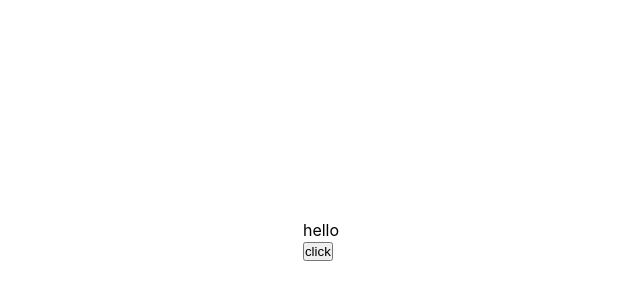
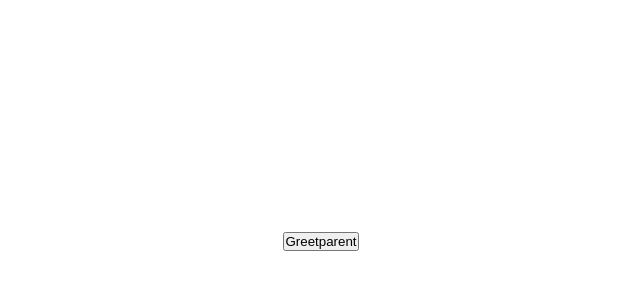
Before and after one commit to prashantpandey9/React-Example, a React (Create React App) app: page / in a window 1280 px wide. Shown: the part 160-460 px from the top of the page, without its empty margins (319-959 px from the left). Built offline with nearby package versions, Linux system fonts and the light colour scheme.

Commit message:
methodsOnProps

```diff
--- a/src/App.js
+++ b/src/App.js
@@ -6,6 +6,7 @@
 // import FunctionClick from './FunctionClick';
 import ClassClick from './ClassClick';
 import EventBind from './EventBind';
+import ParentComponent from './ParentComponent'
 function App(){
 
    return(
@@ -18,7 +19,8 @@
       {/* <Counter/> */}
       {/* <FunctionClick/> */}
       {/* <ClassClick/> */}
-      <EventBind/>
+      {/* <EventBind/> */}
+      <ParentComponent />
     </div>
 
   );
--- /dev/null
+++ b/src/ChildComponent.js
@@ -0,0 +1,9 @@
+import React from 'react'
+
+export default function ChildComponent(props) {
+    return (
+        <div>
+            <button onClick={()=>props.greetHandler("prashant")}>Greetparent </button>
+        </div>
+    )
+}
--- /dev/null
+++ b/src/ParentComponent.js
@@ -0,0 +1,25 @@
+import React, { Component } from 'react'
+import ChildComponent from './ChildComponent'
+class ParentComponent extends Component {
+    constructor(props) {
+        super(props)
+
+        this.state = {
+             parentName:"parent"
+        }
+        this.greetParent=this.greetParent.bind(this)
+    }
+    greetParent(childName){
+            alert(`hello ${this.state.parentName} from ${childName}`)
+    }
+
+    render() {
+        return (
+            <div>
+                <ChildComponent greetHandler={this.greetParent}/>
+            </div>
+        )
+    }
+}
+
+export default ParentComponent
```
